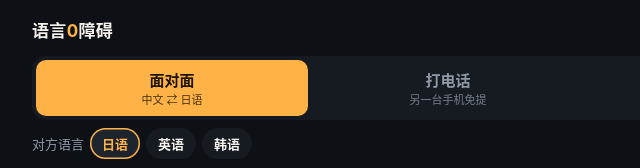
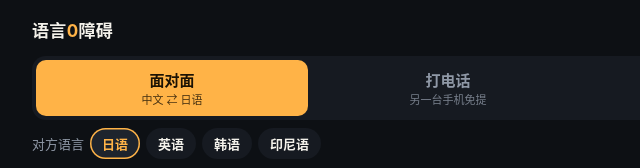
Before and after one commit to kawaharacorp-eng/yuyan0, a plain HTML site: page index.html in a window 1280 px wide. Shown: the top 168 px of the page, 192-832 px from the left. Drawn offline with Linux system fonts and the light colour scheme.

Commit message:
v1.9：加入印度尼西亚语
Co-Authored-By: Claude Opus 5.5 <noreply@anthropic.com>
Claude-Session: https://claude.ai/code/session_017b5Y2XMeWZroUuiPfqsEW5

```diff
--- a/index.html
+++ b/index.html
@@ -196,7 +196,7 @@ footer{padding:8px 14px calc(10px + var(--sab));background:linear-gradient(180de
   </div>
   <label class="sw"><span>显示诊断信息<small>出问题时打开，截图发给开发者</small></span><input type="checkbox" id="swDiag"></label>
   <button class="btn-line" id="btnCopy">复制全部记录</button>
-  <div class="hint" style="text-align:center;color:var(--dim);font-size:12px;margin-top:12px">版本 1.8</div>
+  <div class="hint" style="text-align:center;color:var(--dim);font-size:12px;margin-top:12px">版本 1.9</div>
 </div>
 
 <div class="big" id="big">
@@ -209,9 +209,9 @@ footer{padding:8px 14px calc(10px + var(--sab));background:linear-gradient(180de
 (function(){
 "use strict";
 var WS_URL="wss://stt-rt.soniox.com/transcribe-websocket";
-var LANGS={zh:"中文",ja:"日语",en:"英语",ko:"韩语",vi:"越南语",th:"泰语"};
-var QUICK=["ja","en","ko"];
-var TTS_LANG={zh:"zh-CN",ja:"ja-JP",en:"en-US",ko:"ko-KR",vi:"vi-VN",th:"th-TH"};
+var LANGS={zh:"中文",ja:"日语",en:"英语",ko:"韩语",id:"印尼语",vi:"越南语",th:"泰语"};
+var QUICK=["ja","en","ko","id"];
+var TTS_LANG={zh:"zh-CN",ja:"ja-JP",en:"en-US",ko:"ko-KR",id:"id-ID",vi:"vi-VN",th:"th-TH"};
 var $=function(id){return document.getElementById(id)};
 
 /* ---------- 设置 ---------- */
@@ -264,7 +264,8 @@ function applyCfg(){
   if(cfg.mode==="phone"){
     var PH={ja:[["请慢点说","翻訳アプリを使って話しています。少しゆっくり話していただけますか。"],["请再说一遍","すみません、もう一度お願いします。"],["请稍等","少々お待ちください。"]],
             en:[["请慢点说","I'm using a translation app. Could you please speak a little slowly?"],["请再说一遍","Sorry, could you say that again?"],["请稍等","Just a moment, please."]],
-            ko:[["请慢点说","번역 앱을 사용하고 있습니다. 조금 천천히 말씀해 주시겠어요?"],["请再说一遍","죄송하지만 다시 한 번 말씀해 주세요."],["请稍等","잠시만 기다려 주세요."]]}[cfg.other]||[];
+            ko:[["请慢点说","번역 앱을 사용하고 있습니다. 조금 천천히 말씀해 주시겠어요?"],["请再说一遍","죄송하지만 다시 한 번 말씀해 주세요."],["请稍等","잠시만 기다려 주세요."]],
+            id:[["请慢点说","Saya sedang menggunakan aplikasi penerjemah. Bisakah Anda berbicara sedikit lebih pelan?"],["请再说一遍","Maaf, bisa diulangi sekali lagi?"],["请稍等","Mohon tunggu sebentar."]]}[cfg.other]||[];
     var lb=document.createElement("span"); lb.textContent="快捷说"; pt.appendChild(lb);
     PH.forEach(function(p){ var b=document.createElement("button"); b.textContent="🔊 "+p[0];
       b.onclick=function(){ unlockTts(); unlockPlayer(); say(p[1],cfg.other); toast("正在朗读："+p[1],true,2500) }; pt.appendChild(b) });
```
